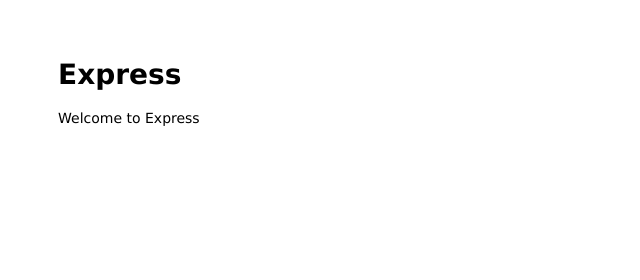
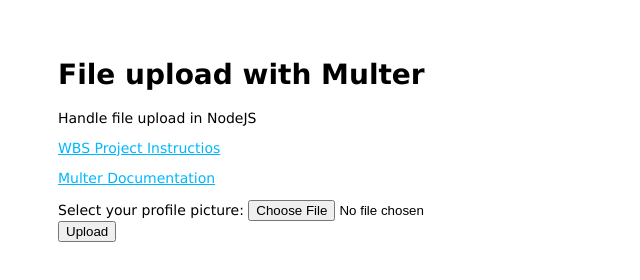
Before and after one commit to daidensacha/expressjs-exercises-boilerplate, a website: page public/index.html in a window 1280 px wide. Shown: the whole page, without its empty margins (0-640 px from the left). Drawn offline with Linux system fonts and the light colour scheme.

Commit message:
Initial commit

```diff
--- a/package.json
+++ b/package.json
@@ -14,6 +14,7 @@
     "dotenv": "^16.0.1",
     "express": "~4.16.1",
     "morgan": "~1.9.1",
+    "multer": "^1.4.5-lts.1",
     "pg": "^8.8.0"
   },
   "devDependencies": {
--- a/public/index.html
+++ b/public/index.html
@@ -1,13 +1,29 @@
 <html>
 
 <head>
-  <title>Express</title>
+  <title>File Upload Exercise</title>
   <link rel="stylesheet" href="/stylesheets/style.css">
 </head>
 
 <body>
-  <h1>Express</h1>
-  <p>Welcome to Express</p>
+  <h1>File upload with Multer</h1>
+  <p>Handle file upload in NodeJS</p>
+  <p>
+    <a href="https://platform.wbscodingschool.com/courses/full-stack-web-app/13049/" target="_blank">WBS Project
+      Instructios</a>
+  </p>
+  <p>
+    <a href="https://www.npmjs.com/package/multer" target="_blank">Multer Documentation</a>
+  </p>
+  <form method="POST" action="/upload-profile-pic" enctype="multipart/form-data">
+    <div>
+      <label>Select your profile picture:</label>
+      <input type="file" name="profile_pic" />
+    </div>
+    <div>
+      <input type="submit" value="Upload" />
+    </div>
+  </form>
 </body>
 
 </html>
```
Also changed, not shown: 1 other file.
